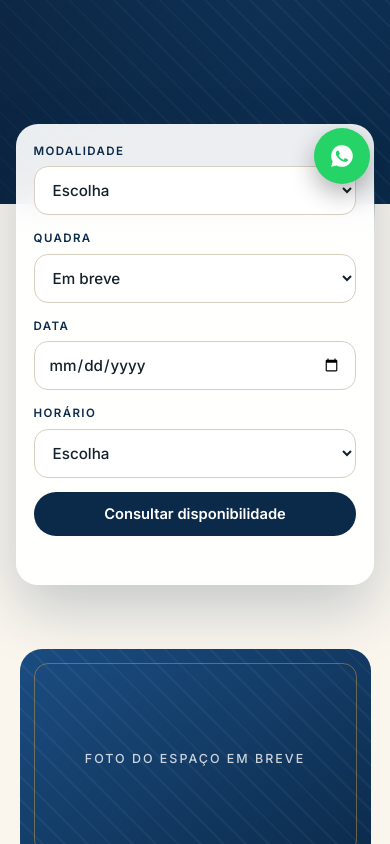
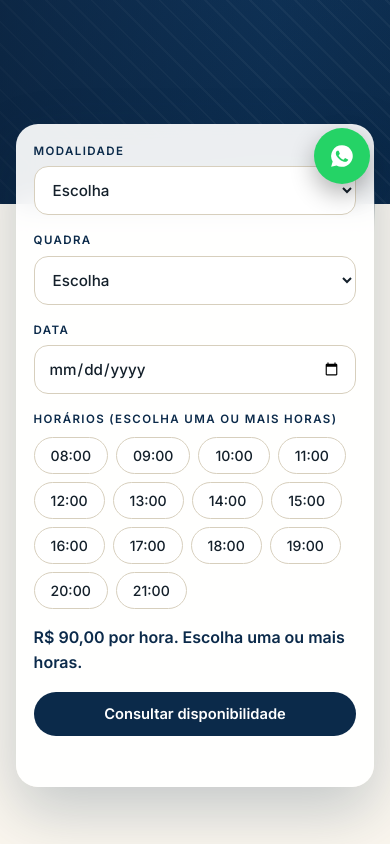
Before and after one commit to glemossdesign-hue/WanelBeach, a plain HTML site: page index.html in a window 390 px wide. Shown: the part 640-1484 px from the top of the page. Drawn offline with nearby package versions, Linux system fonts and the light colour scheme.

Commit message:
Add files via upload

```diff
--- a/index.html
+++ b/index.html
@@ -54,10 +54,14 @@
     <label>Data
       <input type="date" id="fDate" required>
     </label>
-    <label>Horário
-      <select id="fTime" required><option value="">Escolha</option></select>
-    </label>
-    <button type="submit" class="btn btn-blue">Consultar disponibilidade</button>
+    <div class="chips-wrap">
+      <span class="lbl">Horários (escolha uma ou mais horas)</span>
+      <div class="chips" id="fTimes" role="group" aria-label="Horários"></div>
+    </div>
+    <div class="book-foot">
+      <p class="sum" id="sumTxt" aria-live="polite"></p>
+      <button type="submit" class="btn btn-blue">Consultar disponibilidade</button>
+    </div>
     <p class="form-msg" id="formMsg" role="status" aria-live="polite"></p>
   </form>
 </section>
--- a/script.js
+++ b/script.js
@@ -4,8 +4,16 @@
    Para adicionar uma quadra, inclua um item nesta lista. Exemplo:
    { nome: 'Quadra 1', modalidades: ['Vôlei de Praia', 'Futevôlei'], info: 'Texto', imagem: 'quadra-1.jpg' }  (a foto fica em assets/images/quadras/)
    Pode ter qualquer quantidade de itens: os cards e o seletor da reserva se ajustam sozinhos.
-   A lista está vazia de propósito: a quantidade real de quadras ainda não foi informada. */
-const COURTS = [];
+   Hoje são 5 quadras (informado pelo Wanel Beach). Os nomes "Quadra 1" a "Quadra 5" são provisórios e as modalidades de cada uma ainda não foram informadas. */
+const PRICE_PER_HOUR = 90; // informado pelo Wanel Beach
+const brl = (v) => v.toLocaleString('pt-BR', { style: 'currency', currency: 'BRL' });
+const COURTS = [
+  { nome: 'Quadra 1', info: `${brl(PRICE_PER_HOUR)} por hora` },
+  { nome: 'Quadra 2', info: `${brl(PRICE_PER_HOUR)} por hora` },
+  { nome: 'Quadra 3', info: `${brl(PRICE_PER_HOUR)} por hora` },
+  { nome: 'Quadra 4', info: `${brl(PRICE_PER_HOUR)} por hora` },
+  { nome: 'Quadra 5', info: `${brl(PRICE_PER_HOUR)} por hora` }
+];
 
 const $ = (s) => document.querySelector(s);
 const esc = (t) => String(t).replace(/[&<>"']/g, (c) => ({ '&': '&amp;', '<': '&lt;', '>': '&gt;', '"': '&quot;', "'": '&#39;' }[c]));
@@ -43,8 +51,28 @@ function renderCourts() {
 }
 renderCourts();
 
-/* Horários demonstrativos (serão substituídos pelos reais via Supabase) */
-$('#fTime').innerHTML += Array.from({ length: 14 }, (_, i) => `<option>${String(i + 8).padStart(2, '0')}:00</option>`).join('');
+/* Horários demonstrativos (serão substituídos pelos reais via Supabase). Várias horas podem ser escolhidas e o valor soma. */
+const picked = new Set();
+const chips = $('#fTimes'), sum = $('#sumTxt');
+chips.innerHTML = Array.from({ length: 14 }, (_, i) => {
+  const t = `${String(i + 8).padStart(2, '0')}:00`;
+  return `<button type="button" class="chip" aria-pressed="false" data-t="${t}">${t}</button>`;
+}).join('');
+function updateSum() {
+  const n = picked.size;
+  sum.textContent = n ? `${n} ${n > 1 ? 'horas' : 'hora'} × ${brl(PRICE_PER_HOUR)} = ${brl(n * PRICE_PER_HOUR)}` : `${brl(PRICE_PER_HOUR)} por hora. Escolha uma ou mais horas.`;
+}
+chips.addEventListener('click', (e) => {
+  const b = e.target.closest('.chip');
+  if (!b) return;
+  const on = !picked.has(b.dataset.t);
+  if (on) picked.add(b.dataset.t); else picked.delete(b.dataset.t);
+  b.setAttribute('aria-pressed', on);
+  b.classList.toggle('on', on);
+  chips.classList.remove('err');
+  updateSum();
+});
+updateSum();
 
 /* Data mínima = hoje */
 const today = new Date(); today.setMinutes(today.getMinutes() - today.getTimezoneOffset());
@@ -63,13 +91,14 @@ document.addEventListener('click', (e) => {
 $('#bookingForm').addEventListener('submit', (e) => {
   e.preventDefault();
   const msg = $('#formMsg');
-  const fields = ['#fSport', '#fCourt', '#fDate', '#fTime'].map($);
+  const fields = ['#fSport', '#fCourt', '#fDate'].map($);
   fields.forEach((f) => f.classList.toggle('err', !f.value));
-  if (fields.some((f) => !f.value)) {
-    msg.textContent = COURTS.length ? 'Preencha todos os campos para consultar.' : 'Preencha os campos. A escolha de quadra ficará disponível quando as quadras forem cadastradas.';
+  chips.classList.toggle('err', !picked.size);
+  if (fields.some((f) => !f.value) || !picked.size) {
+    msg.textContent = 'Preencha modalidade, quadra, data e escolha ao menos um horário.';
     return;
   }
-  msg.textContent = 'Demonstração: a consulta real de disponibilidade será ativada na integração com o Supabase. Nenhuma reserva foi feita.';
+  msg.textContent = `Demonstração: ${picked.size} ${picked.size > 1 ? 'horas' : 'hora'}, total de ${brl(picked.size * PRICE_PER_HOUR)}. A consulta real de disponibilidade será ativada na integração com o Supabase. Nenhuma reserva foi feita.`;
 });
 document.querySelectorAll('#bookingForm select,#bookingForm input').forEach((f) => f.addEventListener('change', () => f.classList.remove('err')));
 
--- a/style.css
+++ b/style.css
@@ -55,11 +55,19 @@ section{padding:90px 6vw}
 
 /* reserva rápida */
 .booking-wrap{padding:0 4vw;margin-top:-80px;position:relative;z-index:5}
-.booking{max-width:1100px;margin:0 auto;background:rgba(255,255,255,.92);backdrop-filter:blur(14px);border-radius:var(--r);box-shadow:0 24px 60px rgba(11,42,74,.22);padding:22px;display:grid;grid-template-columns:repeat(4,1fr) auto;gap:14px;align-items:end}
-.booking label{display:flex;flex-direction:column;gap:6px;font-size:.72rem;letter-spacing:.12em;text-transform:uppercase;font-weight:600;color:var(--navy)}
+.booking{max-width:1100px;margin:0 auto;background:rgba(255,255,255,.92);backdrop-filter:blur(14px);border-radius:var(--r);box-shadow:0 24px 60px rgba(11,42,74,.22);padding:22px;display:grid;grid-template-columns:repeat(3,1fr);gap:16px;align-items:end}
+.booking label,.lbl{display:flex;flex-direction:column;gap:6px;font-size:.72rem;letter-spacing:.12em;text-transform:uppercase;font-weight:600;color:var(--navy)}
 .booking select,.booking input{font:500 .95rem var(--sans);padding:13px 14px;border:1px solid #d7cfbd;border-radius:14px;background:#fff;color:var(--ink);width:100%}
 .booking select:focus,.booking input:focus{outline:2px solid var(--gold);border-color:var(--gold)}
 .booking .err{border-color:#c0392b}
+.chips-wrap{grid-column:1/-1;display:flex;flex-direction:column;gap:8px}
+.chips{display:flex;flex-wrap:wrap;gap:8px}
+.chip{font:500 .88rem var(--sans);padding:9px 16px;border-radius:99px;border:1px solid #d7cfbd;background:#fff;color:var(--ink);cursor:pointer;transition:.2s}
+.chip:hover{border-color:var(--gold)}
+.chip.on{background:var(--navy);border-color:var(--navy);color:#fff}
+.chips.err{outline:2px solid #c0392b;outline-offset:4px;border-radius:12px}
+.book-foot{grid-column:1/-1;display:flex;justify-content:space-between;align-items:center;gap:16px;flex-wrap:wrap}
+.sum{font-weight:600;color:var(--navy)}
 .form-msg{grid-column:1/-1;font-size:.9rem;color:var(--navy);min-height:1.2em}
 
 /* sobre */
@@ -119,7 +127,7 @@ section{padding:90px 6vw}
 
 /* tablet */
 @media(max-width:960px){
-.booking{grid-template-columns:1fr 1fr}.booking .btn{grid-column:1/-1}
+.booking{grid-template-columns:1fr 1fr}
 .about,.location{grid-template-columns:1fr;gap:34px}
 .about-img{aspect-ratio:16/10}
 .mosaic{grid-template-columns:repeat(2,1fr)}
@@ -135,6 +143,7 @@ section{padding:64px 5vw}
 .nav nav a{padding:8px 0}
 .hero{padding-bottom:150px}
 .booking{grid-template-columns:1fr;padding:18px}
+.book-foot{flex-direction:column;align-items:stretch}.book-foot .btn{width:100%}
 .grid-2{grid-template-columns:1fr}
 .card-img{height:230px}
 .mosaic{grid-auto-rows:150px}
```
